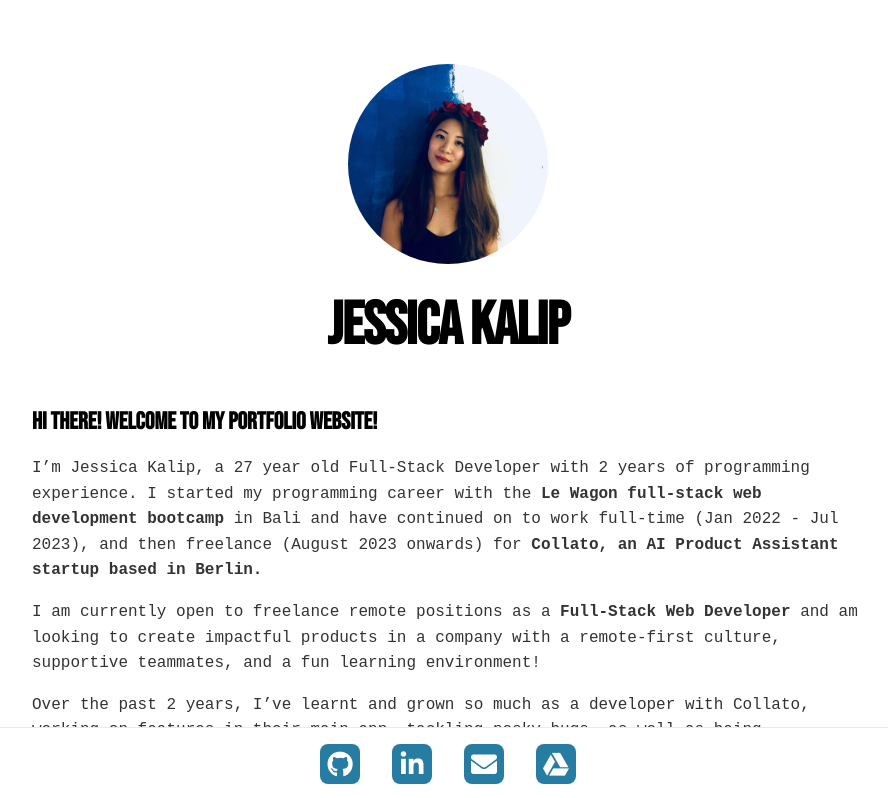
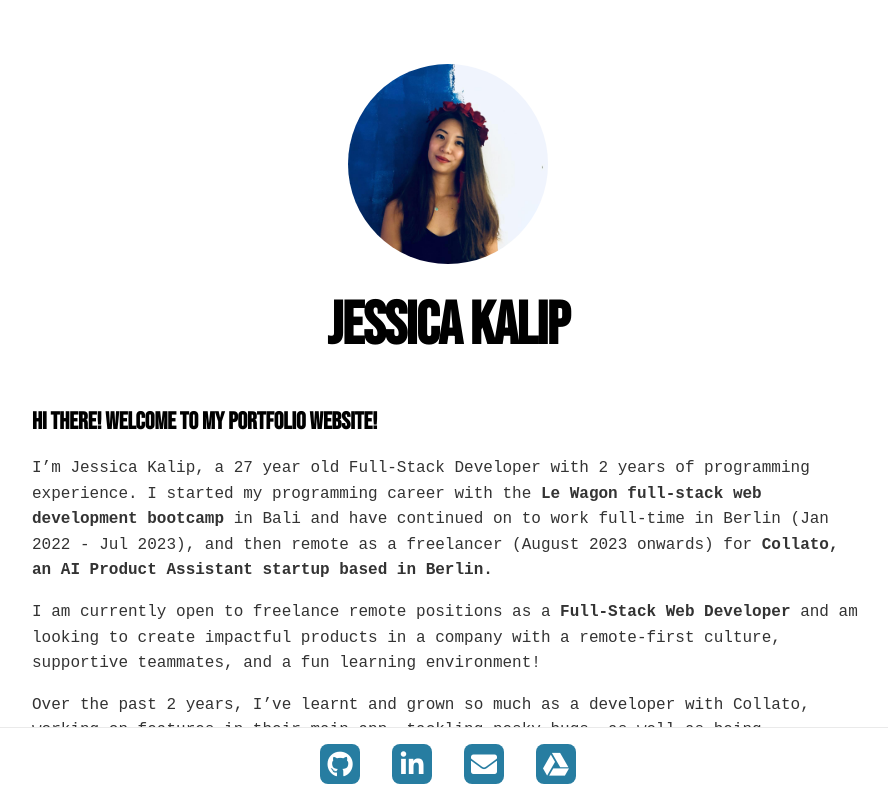
Before and after one commit to jessicakalip/profile-page, a Next.js app: page / in a window 1280 px wide. Shown: the top 798 px of the page, without its empty margins (192-1080 px from the left). Built offline with nearby package versions, Linux system fonts and the light colour scheme; a web font is replaced by a local one.

Commit message:
update text

```diff
--- a/pages/index.js
+++ b/pages/index.js
@@ -33,8 +33,8 @@ const Home = () => (
             I’m Jessica Kalip, a 27 year old Full-Stack Developer with 2 years
             of programming experience. I started my programming career with the
             <b> Le Wagon full-stack web development bootcamp</b> in Bali and
-            have continued on to work full-time (Jan 2022 - Jul 2023), and then
-            freelance (August 2023 onwards) for{" "}
+            have continued on to work full-time in Berlin (Jan 2022 - Jul 2023),
+            and then remote as a freelancer (August 2023 onwards) for{" "}
             <b>Collato, an AI Product Assistant startup based in Berlin.</b>
           </p>
           <Spacer size="sm" />
```
